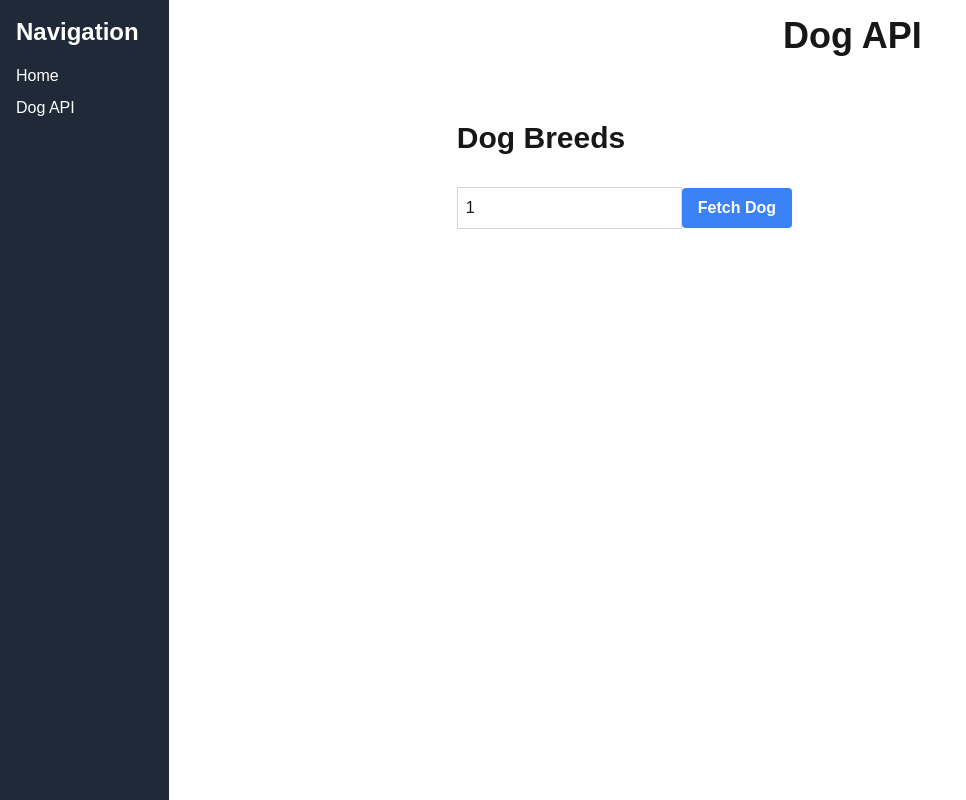
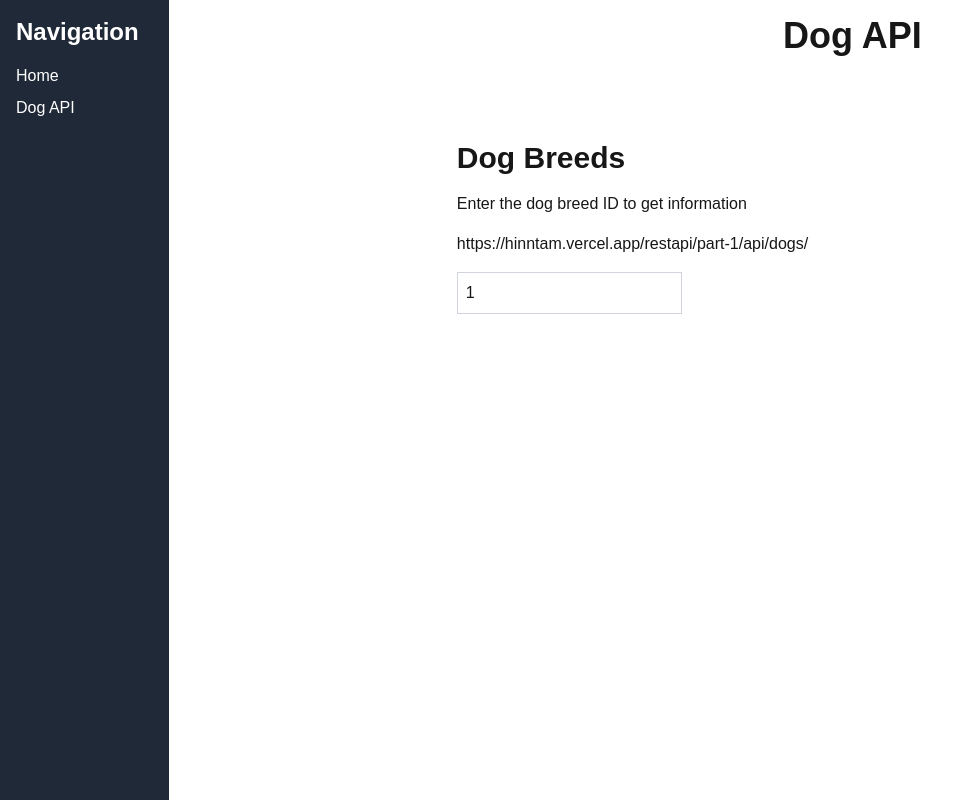
Before and after one commit to hinntam/firstapp, a Next.js app: page /dog-api in a window 1280 px wide. Shown: the whole page, without its empty margins (0-966 px from the left). Built offline with nearby package versions, Linux system fonts and the light colour scheme; no server answers.

Commit message:
Update page.js

```diff
--- a/app/dog-api/page.js
+++ b/app/dog-api/page.js
@@ -62,24 +62,23 @@ export default function PageDogAPI() {
             <main className="ml-0 md:ml-64 p-4 w-full">
                 <h1 className="text-4xl font-bold mb-8 text-center">Dog API</h1>
                 <div className="container mx-auto px-4 py-8">
-                    <h1 className="text-3xl font-bold mb-4">Dog Breeds</h1>
+                    <h1 className="text-3xl font-bold mb-4 mt-5">Dog Breeds</h1>
+                    <p className="mb-4">Enter the dog breed ID to get information</p>
+                    <p className="mb-4">https://hinntam.vercel.app/restapi/part-1/api/dogs/</p>
                     <input
                         type="text"
                         value={id}
                         onChange={handleInputChange}
-                        placeholder="Enter text"
+                        placeholder="Enter text dog ID"
                         className="mb-4 p-2 border border-gray-300 w-full md:w-auto"
                     />
-                    <button
-                        className="bg-blue-500 hover:bg-blue-700 text-white font-bold py-2 px-4 rounded mt-4"
-                        onClick={() => fetchData()}
-                    >
-                        Fetch Dog
-                    </button>
+
                     {data && (
                         <div>
                             <p className="mb-4">End-point API dogs</p>
-                            {data.name && <h2 className="text-xl font-semibold">{data.name}</h2>}
+                            {data.name && <h2 className="text-sm">Name:{data.name}</h2>}
+                            {data.age && <h2 className="text-sm">Age:{data.age}</h2>}
+                            {data.description && <h2 className="text-sm">Description:{data.description}</h2>}
                             {imageSrc && <img src={imageSrc} alt="Dog" className="w-full md:w-auto" />}
                         </div>
                     )}
```
